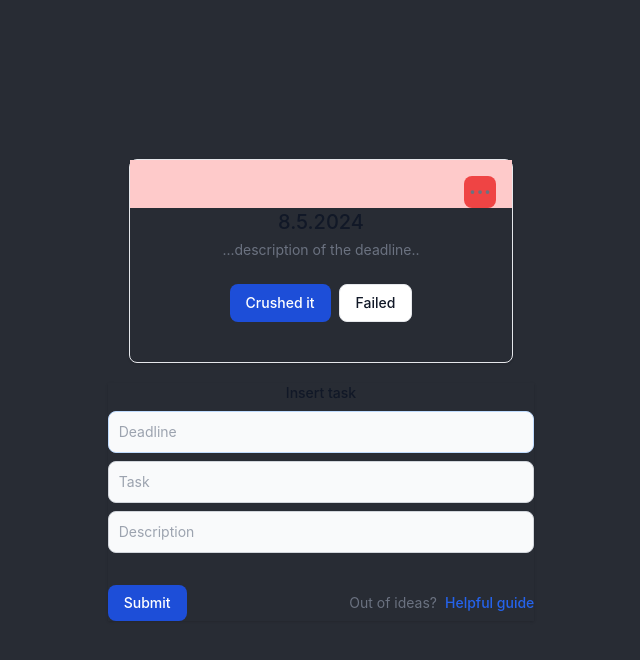
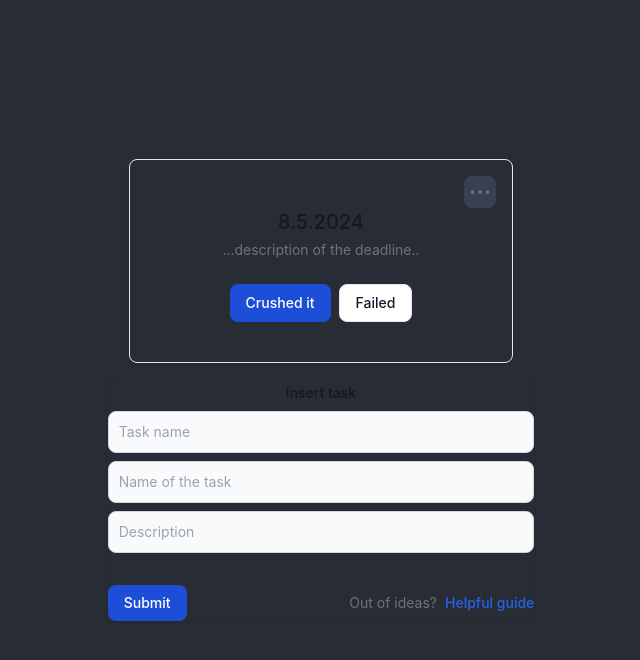
Before and after one commit to Thaotic-good/DeadlineDom, a React (Create React App) app: page / in a window 1280 px wide. Shown: the top 660 px of the page, without its empty margins (319-959 px from the left). Built offline with nearby package versions, Linux system fonts and the light colour scheme.

Commit message:
task object handling

```diff
--- a/src/AddTask.tsx
+++ b/src/AddTask.tsx
@@ -1,42 +1,67 @@
-/*FUTURE USE CASE:
-* DeadlineDom lore: */
+/*TASKS:
+* 1. <inputs> = will collect/contain data
+* - does every input need to be a separate state? I think that yes
+* 2. setCompleteTask = setter function will load this into a completeTask object
+* 3. there needs to be an array of completeTask objects, that will be passed via Context to TaskCard component then be rendered*/
 import TasksCards from "./TasksCards";
 import React from "react";
+
 function AddTask() {
-    const [completeTask, setCompleteTask] =
+    const [task, setTask] =
         React.useState({
             id: "",
             deadline: "",
-            task: "",
-            description: ""})
-    const [currentTask, setCurrentTask] = React.useState("")
+            name: "",
+            description: ""
+        })
+    const [taskList, setTaskList] = React.useState([{}])
+    // const [attemptedSubmit, setAttemptedSubmit] = React.useState(false)
 
-    const handleInput = (event: React.ChangeEvent<HTMLInputElement>) => {
-        setCurrentTask(event.target.value)
+    const handleInputChange = (event: React.ChangeEvent<HTMLInputElement>) => {
+        event.preventDefault()
+        const {name, value} = event.target
+    /*destructuring `event.target` object (=DOM element that triggered the event) and not `task` object */
+    /*`name` = accessing name of input etc.*/
+        setTask((prevTask)=>({
+            ...prevTask, /* ... = spread operator*/
+            [name]:value
+    /*use curly braces to create new object property names (with computed property names update)
+    since `name` of the input && properties are the same*/
+        }))
+    /*used () around the object literal instead of `return` because body of a function {} and object {} are the same syntax */
     }
-    const handleSubmit = (event: React.FormEvent<HTMLFormElement>) => {
-        event.preventDefault()
+    const handleSubmit = (event:React.MouseEvent<HTMLButtonElement>)=>{
+        setTaskList(prevTaskList=> [...prevTaskList, task ]
+        )
+        console.log(taskList)
     }
+    React.useEffect(()=>{
+        console.log()
+    })
     return (
         <>
             <TasksCards/>
-            <form  onSubmit={handleSubmit} className="shadow w-1/3 m-5">
-            <label htmlFor="helper-text" className="block mb-2 text-sm font-medium text-gray-900 dark:text-white">Insert task </label>
+            <form className="shadow w-1/3 m-5">
+                <label htmlFor="helper-text" className="block mb-2 text-sm font-medium text-gray-900 dark:text-white">Insert
+                    task </label>
                 <div>
-                <input onChange={handleInput} type="text" id="helper-text" value={currentTask} aria-describedby="helper-text-explanation"
+                    <input type="text" name="deadline" id="helper-text" onChange={handleInputChange} value={task.deadline}
+                           aria-describedby="helper-text-explanation"
                            className="bg-gray-50 border border-blue-200 text-gray-900 text-sm rounded-lg mb-2 focus:ring-blue-500
                    focus:border-blue-500 block w-full p-2.5  dark:bg-gray-700 dark:border-gray-600 dark:placeholder-gray-400
                    dark:text-white dark:focus:ring-blue-500 dark:focus:border-blue-500"
-                       placeholder="Deadline"/>
-            <input type="email" id="helper-text" aria-describedby="helper-text-explanation"
+                           placeholder="Task name"/>
+                    <input type="email" name="name" onChange={handleInputChange} value={task.name}
+                           aria-describedby="helper-text-explanation"
                            className="bg-gray-50 border border-gray-300 text-gray-900 text-sm rounded-lg mb-2 focus:ring-blue-500 focus:border-blue-500 block w-full p-2.5  dark:bg-gray-700 dark:border-gray-600 dark:placeholder-gray-400 dark:text-white dark:focus:ring-blue-500 dark:focus:border-blue-500"
-                       placeholder="Task"/>
-                    <input type="email" id="helper-text" aria-describedby="helper-text-explanation"
+                           placeholder="Name of the task"/>
+                    <input type="text" name="description" onChange={handleInputChange} value={task.description}
+                           aria-describedby="helper-text-explanation"
                            className="bg-gray-50 border border-gray-300 text-gray-900 text-sm rounded-lg mb-2 focus:ring-blue-500 focus:border-blue-500 block w-full p-2.5  dark:bg-gray-700 dark:border-gray-600 dark:placeholder-gray-400 dark:text-white dark:focus:ring-blue-500 dark:focus:border-blue-500"
                            placeholder="Description"/>
                 </div>
                 <div className="flex justify-between items-center mt-8">
-                <button className="inline-flex items-center px-4 py-2 text-sm font-medium text-center text-white bg-blue-700 rounded-lg hover:bg-blue-800
+                    <button onClick={handleSubmit} className="inline-flex items-center px-4 py-2 text-sm font-medium text-center text-white bg-blue-700 rounded-lg hover:bg-blue-800
                         focus:ring-4 focus:outline-none focus:ring-blue-300 dark:bg-blue-600 dark:hover:bg-blue-700 dark:focus:ring-blue-800">
                         Submit
                     </button>
--- a/src/TasksCards.tsx
+++ b/src/TasksCards.tsx
@@ -15,11 +15,10 @@ function TasksCards() {
     return (
         <>
             <div
-                className="w-full max-w-sm border border-gray-200 rounded-lg shadow dark:bg-gray-800 dark:border-gray-700">
-                <div className="bg-red-200 flex justify-end relative px-4 pt-4" onClick={handleClickDropMenu}>
+                className="w-full max-w-sm border border-gray-200 rounded-lg shadow">
+                <div className="flex justify-end relative px-4 pt-4" onClick={handleClickDropMenu}>
                     <button id="dropdownButton" data-dropdown-toggle="dropdown"
-                            className="bg-red-500 inline-block text-gray-500 dark:text-gray-400 hover:bg-gray-100 dark:hover:bg-gray-700 focus:ring-4
-                                 focus:outline-none focus:ring-gray-200 dark:focus:ring-gray-700 rounded-lg text-sm p-1.5"
+                            className="bg-gray-700 inline-block text-gray-500 hover:bg-gray-600 rounded-lg text-sm p-1.5"
                             type="button">
                         <span className="sr-only">Open dropdown</span>
                         <svg className="w-5 h-5" aria-hidden="true" xmlns="http://www.w3.org/2000/svg"
@@ -31,7 +30,7 @@ function TasksCards() {
                     </button>
                     {showDropMenu &&
                         <div id="dropdown"
-                             className="absolute top-50% right--200 z-10 text-base list-none bg-white divide-y divide-gray-100 rounded-lg
+                             className="absolute top-12 -right-14 z-10 text-base list-none bg-white divide-y divide-gray-100 rounded-lg
                          shadow w-fit dark:bg-gray-700">
                             <ul className="py-2" aria-labelledby="dropdownButton">
                                 <li>
```
Lines whose indentation alone changed are shown as unchanged.
